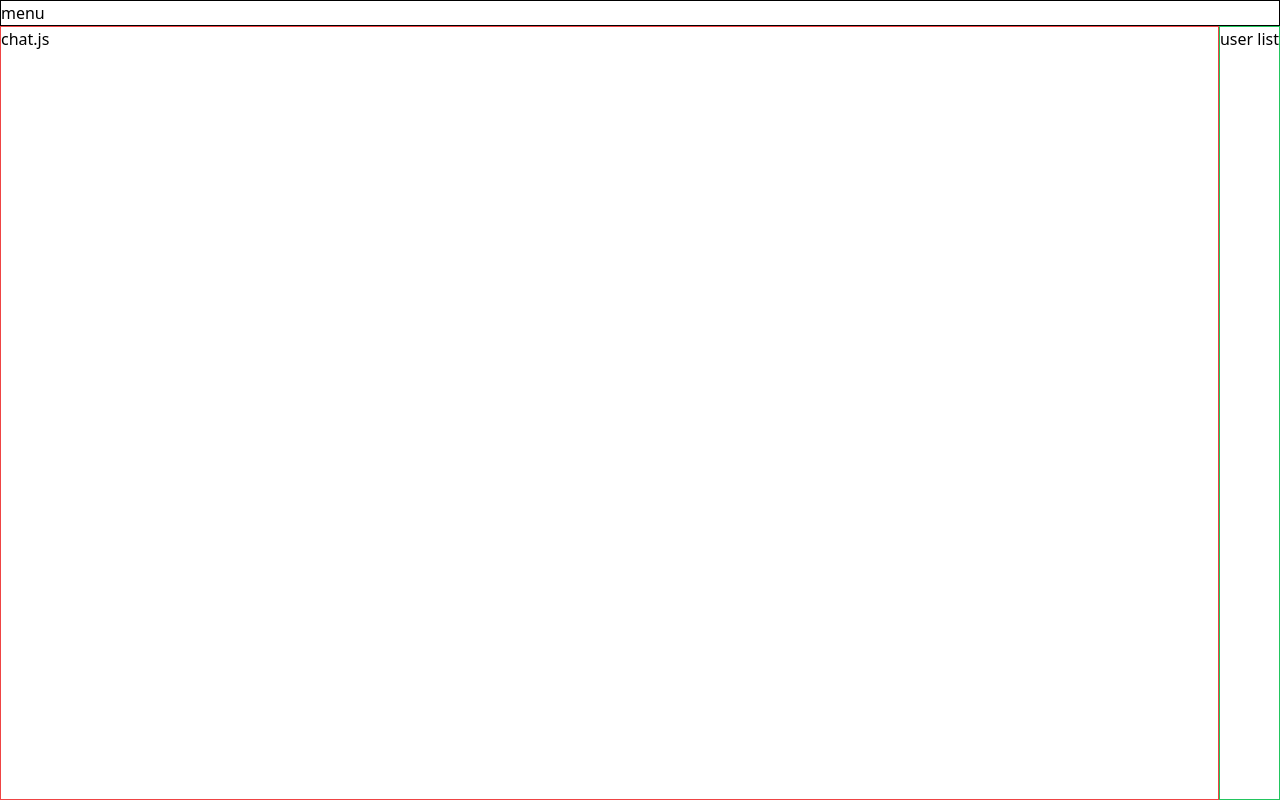
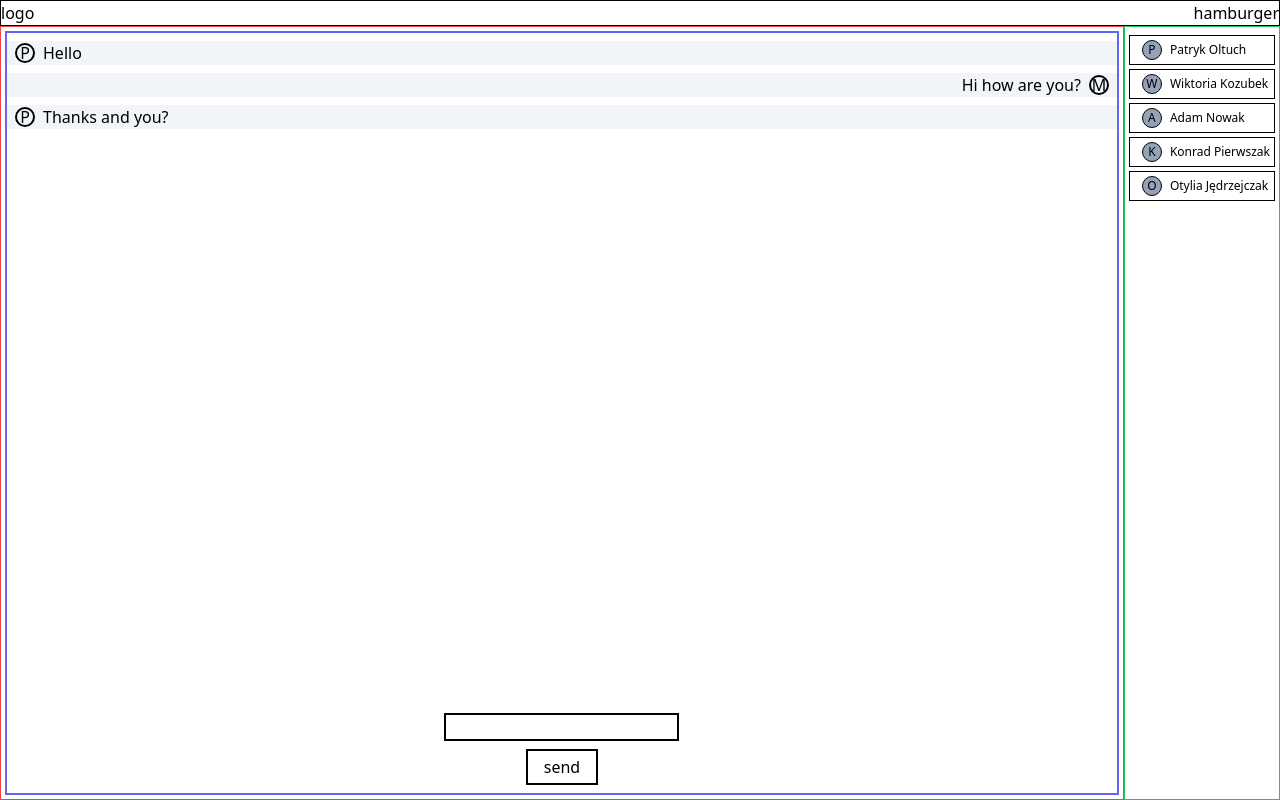
Before and after one commit to patryk-olti/chat.js, a Next.js app: page /chat in a window 1280 px wide. Built offline with nearby package versions, Linux system fonts and the light colour scheme.

Commit message:
Finished first step of app styling.

```diff
--- a/src/components/chat/messageBox.tsx
+++ b/src/components/chat/messageBox.tsx
@@ -61,7 +61,7 @@ const MessageBox = () => {
     }
 
     return (
-        <div className="h-lvh border-2 border-indigo-500 w-1/2 flex flex-col justify-end">
+        <div className="h-full border-2 border-indigo-500 flex flex-col justify-end">
 
             <div className="grow">
                 {
--- a/src/pages/chat.tsx
+++ b/src/pages/chat.tsx
@@ -1,18 +1,22 @@
 import "../app/globals.css";
+
+import MessageBox from "@/components/chat/messageBox";
+import UserList from "@/components/userList/userList";
 
 const Chat = () => {
 
     return(
         <div className="h-screen flex flex-col">
-            <div className="border border-black">
-                 menu
+            <div className="flex justify-between border border-black">
+                <div>logo</div>
+                <div>hamburger</div>
             </div>
             <div className="flex grow">
-                <div className="grow border border-red-500">
-                    chat.js
+                <div className="p-1 grow border border-red-500">
+                    <MessageBox />
                 </div>
-                <div className="border border-green-500">
-                    user list
+                <div className="p-1 border border-green-500">
+                    <UserList />
                 </div>
             </div>
         </div>
```
